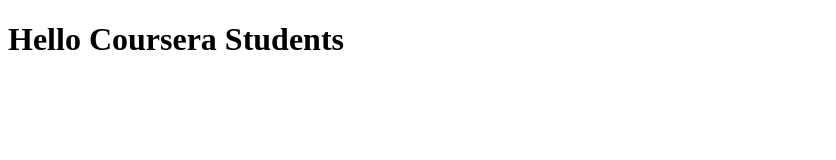
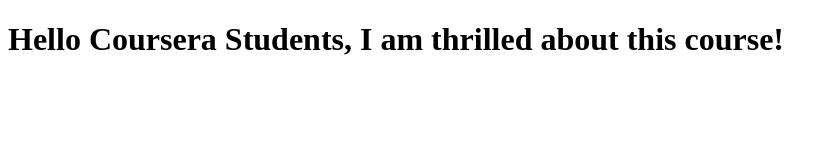
Before and after one commit to Keshav-123789/Angular-project, a plain HTML site: page index.html in a window 1280 px wide. Shown: the whole page, without its empty margins (0-836 px from the left). Drawn offline with Linux system fonts and the light colour scheme.

Commit message:
Next version of web file.

```diff
--- a/index.html
+++ b/index.html
@@ -9,7 +9,7 @@
 </head>
 
 <body>
-    <h1>Hello Coursera Students</h1>
+    <h1>Hello Coursera Students, I am thrilled about this course!</h1>
 </body>
 
 </html>
```
